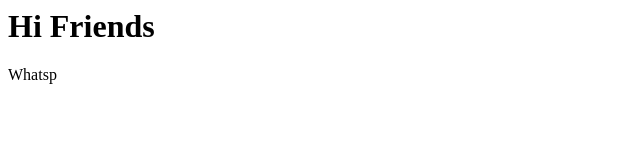
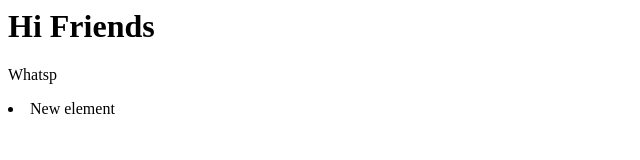
Before and after one commit to EeshanJaiswal/one_more, a website: page index.html in a window 1280 px wide. Shown: the whole page, without its empty margins (0-640 px from the left). Drawn offline with Linux system fonts and the light colour scheme.

Commit message:
latest commit just for testing

```diff
--- a/index.html
+++ b/index.html
@@ -1,2 +1,3 @@
 <h1>Hi Friends</h1>
 <p>Whatsp</p>
+<li>New element</li>
```
